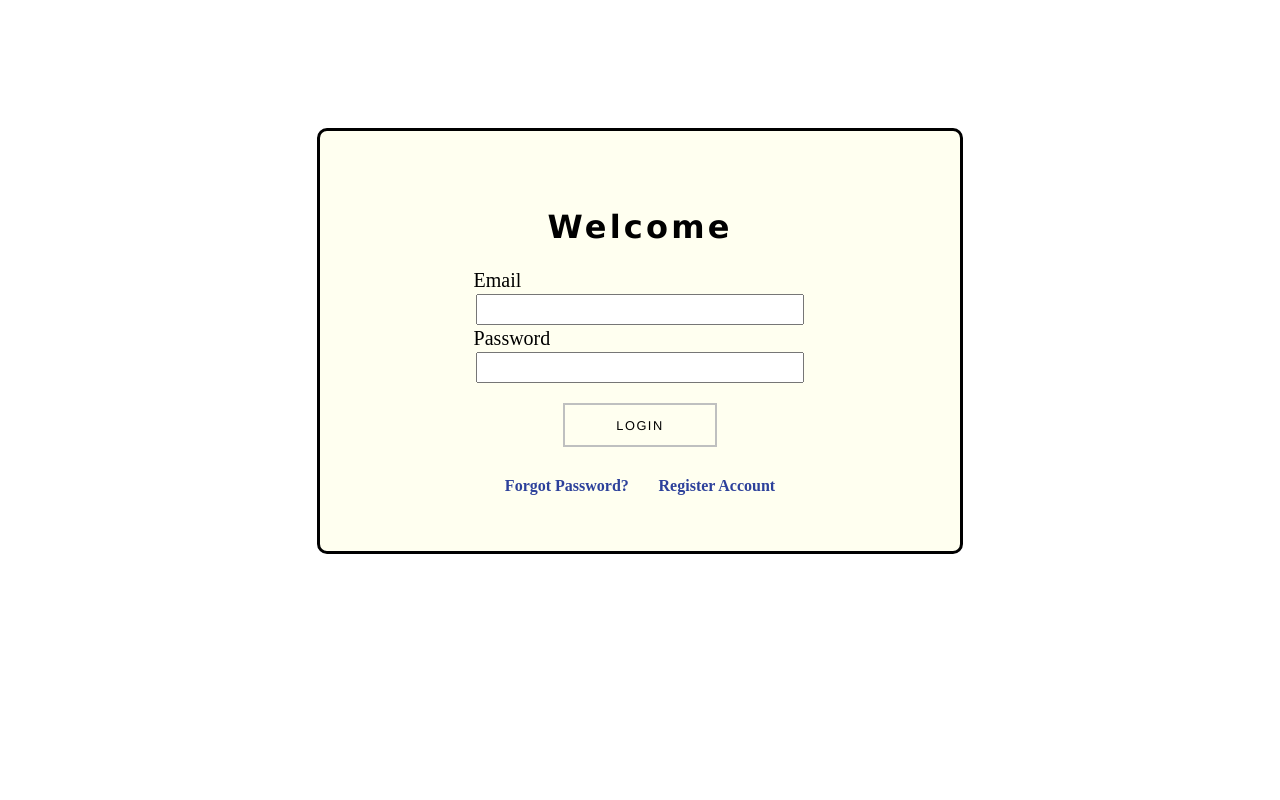
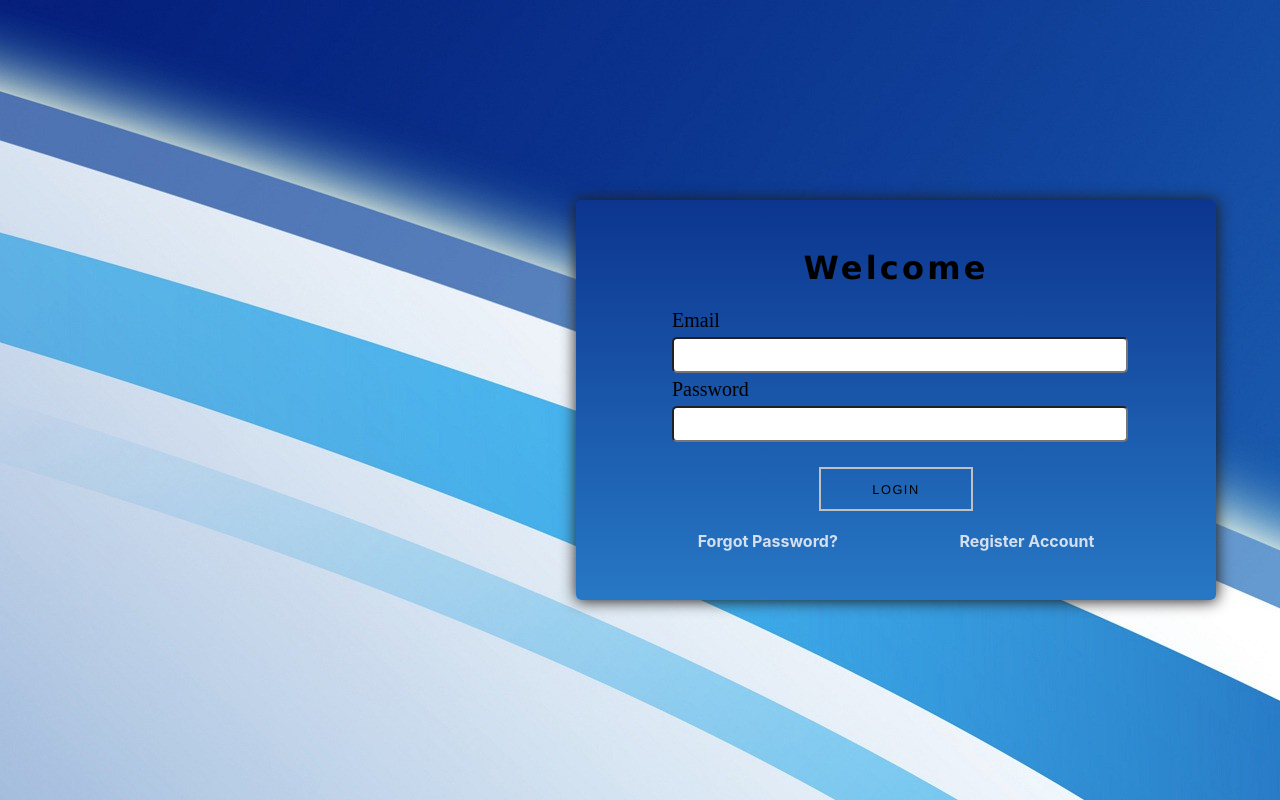
Before and after one commit to Faizan-ah/INVESCO, a React (Create React App) app in the folder client/: page /login in a window 1280 px wide. Built offline with nearby package versions, Linux system fonts and the light colour scheme; no server answers; a web font is replaced by a local one.

Commit message:
updated login/signup

```diff
--- a/client/src/Components/ForgotPassword.js
+++ b/client/src/Components/ForgotPassword.js
@@ -49,7 +49,7 @@ export class ForgotPassword extends Component {
     render() {
         return (
             <div class="fgp-main" >
-                <form method="post" class="loginForm" >
+                <form method="post" class="fgpForm" >
                     <div class='fgpData'>
                         <h1>Password Reset</h1>
                         <label for="email">Enter Email</label>
--- a/client/src/Login.js
+++ b/client/src/Login.js
@@ -1,7 +1,6 @@
 import React, { Component } from 'react'
 import { Link,withRouter } from 'react-router-dom';
 import './StyleSheets/Login.css'
-
 import { connect } from 'react-redux';
 import fire from './config/fire'
 export class Login extends Component {
@@ -97,16 +96,21 @@ export class Login extends Component {
         // }
         this.printRedux()
         return (
-
+           <div className='asdasd'>
             <div class="login-main" >
                 <form method="post" class="loginForm" >
                     <div class='loginData'>
-                        <h1 style={{fontStyle:'normal'}}>Welcome</h1>
-                        <label for="email">Email</label>
-                        <input type="email" name="signInEmail" value = {this.state.signInEmail} id="email" onChange={this.onChange} required></input>
-                        <label for="password">Password</label>
-                        <input type="password" name="signInPassword" value = {this.state.signInPassword} id="password" onChange={this.onChange} required></input>
-                        <span className="error-display-login">{this.state.inputError}</span>
+                        <h1 style={{fontStyle:'normal', marginTop:'0px'}}>Welcome</h1>
+                        <div className='loginInputs'>
+                            <label for="email">Email</label>
+                            <input type="email" name="signInEmail" value = {this.state.signInEmail} id="email" onChange={this.onChange} required></input>
+                            <label for="password">Password</label>
+                            <input type="password" name="signInPassword" value = {this.state.signInPassword} id="password" onChange={this.onChange} required></input>
+                        </div>
+                        <div className="error-display-login">
+                        <span >{this.state.inputError}</span>
+                        </div>
+
                         <div>
                             <div class="button" id="button-login" onClick = {this.onSignin}>
                                 <div id="circle"></div>
@@ -124,7 +128,7 @@ export class Login extends Component {
 
 
             </div>
-
+            </div>
         )
     }
 }
--- a/client/src/Signup.js
+++ b/client/src/Signup.js
@@ -184,8 +184,37 @@ export class Signup extends Component {
                     <form class="signupForm">
 
                         <h1>Welcome</h1>
+                        <div className='signupData'>
+                            <label for="fname">First Name</label>
+                            <input type="text" id="fname" name="signUpFirstName" value={signUpFirstName} onChange={this.onChange.bind(this)} required></input>
+                            <div className="error-display">
+                                <span>{this.state.fnameError}</span>
+                            </div>
 
-                        <div class='signupDataRow1'>
+                            <label for="lname">Last Name</label>
+                            <input type="text" id="lname" name="signUpLastName" value={signUpLastName} onChange={this.onChange} ></input>
+                            <div className="error-display">
+                                <span className="error-display">{this.state.lnameError}</span>
+                            </div>
+
+                            <label for="email">Email</label>
+                            <input ref={focusInput =>{this.signUpEmail = focusInput}} type="email" id="email" name="signUpEmail" value={signUpEmail} onChange={this.onChange} required></input>
+                            <div className="error-display">
+                                <span className="error-display">{this.state.emailError}</span>
+                            </div>
+
+                            <label for="password">Password</label>
+                            <input type="password" id="password" name="signUpPassword" value={signUpPassword} onChange={this.onChange} required></input>
+                            <div className="error-display">
+                                <span className="error-display">{this.state.passwordError}</span>
+                            </div>
+
+                            <label for="cpassword">Confirm Password</label>
+                            <input type="password" id="cpassword" name="signUpConfirmPassword" value={signUpConfirmPassword} onChange={this.onChange} ></input>
+                        </div>
+
+
+                        {/* <div class='signupDataRow1'>
                             <div class='signupDataRow1Col1'>
                                 <label for="fname">First Name</label>
                                 <input type="text" id="fname" name="signUpFirstName" value={signUpFirstName} onChange={this.onChange.bind(this)} required></input>
@@ -216,16 +245,21 @@ export class Signup extends Component {
                                 <label for="cpassword">Confirm Password</label>
                                 <input type="password" id="cpassword" name="signUpConfirmPassword" value={signUpConfirmPassword} onChange={this.onChange} ></input>
                             </div>
+                        </div> */}
+                        <div class="checkbox">
+                            <input type='checkbox' id='termsCond' defaultChecked={this.state.checked} value={checked} onChange={this.onChangeCheckbox} required></input>
+                            <label class="terms" for='termsCond'>Do you agree to our <a id="termsLink" href="#">Terms</a> and <a id="ppLink" href="#">Privacy Policy</a>?</label>
                         </div>
-                        <div class="hel">
-                        <input type='checkbox' id='termsCond' defaultChecked={this.state.checked} value={checked} onChange={this.onChangeCheckbox} required></input>
-                        <label class="terms" for='termsCond'>Do you agree to our <a id="termsLink" href="#">Terms</a> and <a id="ppLink" href="#">Privacy Policy</a>?</label>
-                        </div>
-                        <div class="button" id="button-signup" style={buttonStyle} onClick={this.onSignup}>
+                        {/* <div class="button" id="button-signup" style={buttonStyle} onClick={this.onSignup}>
                             <div id="circle"></div>
                             <a href="#">SIGNUP</a>
+                        </div> */}
+                        <div>
+                            <div class="button" id="button-login" style={buttonStyle} onClick = {this.onSignup}>
+                                <div id="circle"></div>
+                                <p>SIGNUP</p>
+                            </div>
                         </div>
-
                         <div class="logLink">
                             <Link id="loginLink" to="/login">Already have an account?</Link>
                         </div>
--- a/client/src/StyleSheets/ForgotPassword.css
+++ b/client/src/StyleSheets/ForgotPassword.css
@@ -1,15 +1,24 @@
 
 .fgpData{
     background-color: ivory;
-    height: 300px;
+    height: 100%;
     border-radius: 10px;
     min-width: 30%;
     text-align: center;
     display: flex;
     flex-direction: column;
-    border: 1px solid black;
+    /* border: 1px solid black; */
 }
-
+.fgpForm{
+    width: 30%;
+    /* height: 60%; */
+    margin-left: auto;
+    margin-right: auto;
+    box-shadow: 0.5px 0.5px 15px 0.5px #1d1d1d;
+    border-radius: 10px;
+    margin-top: 5%;
+    /* background: linear-gradient(to bottom, #0c358f 0%, #287ac6 103%); */
+}
 .fgpData input{
     margin-top: 10px;
     height: 25px;
@@ -44,6 +53,7 @@
     width: 70%;
     margin-left: auto;
     margin-right: auto;
+    margin-bottom: 10px;
 }
 
 .fgp-links a{
@@ -54,11 +64,17 @@
 
 @media only screen and (max-width: 1280px) {
     .fgpData{
-        width: 60%;
+        min-width: 100%;
+    }
+    .fgpData input{
+        width: 80%;
     }
 }
 @media only screen and (max-width: 768px) {
     .fgpData{
-        width: 90%;
+        min-width: 100%;
+    }
+    .fgpData input{
+        width: 80%;
     }
 }
--- a/client/src/StyleSheets/Login.css
+++ b/client/src/StyleSheets/Login.css
@@ -1,80 +1,77 @@
-body, .login-main{
-    /* background-color: #0c2d33; */
-    background-color:#fff;
-    height: 100%;
+.login-main{
+    background-image: url('./images/bg.jfif');
+    height: 100vh;
+    width: 100vw;
+    display: flex;
+    align-items: center;
+}
+.loginForm{
+    width: 30%;
+    /* border: 1px solid black; */
+    margin-left: auto;
+    margin-right: 5%;
+    border-radius: 5px;
+    height: 50%;
+    box-shadow: 0.5px 0.5px 15px 0.5px #1d1d1d;
+    display: flex;
+    align-items: center;
+    background: linear-gradient(to bottom, #0c358f 0%, #287ac6 103%);
+}
+.loginData{
     width: 100%;
-
 }
-
 .loginData h1{
+    text-align: center;
     font-style: italic;
     letter-spacing: 0.2pc;
     font-family: 'Lucida Sans', 'Lucida Sans Regular', 'Lucida Grande', 'Lucida Sans Unicode', Geneva, Verdana, sans-serif  ;
 }
-  .loginForm{
-      display: flex;
-      justify-content: center;
-      margin-top: 5%;
+.loginInputs{
+    /* display: flex; */
+    /* flex-direction: column; */
     font-family: 'Ralway';
+    width: 70%;
+    margin-left: auto;
+    margin-right: auto;
+    /* border: 2px solid green; */
+    /* flex-wrap: wrap; */
+}
 
+.loginInputs input{
+    width: 100%;
+    height: 30px;
+    border-radius: 5px;
+    margin-bottom: 5px;
+    margin-top: 5px;
 }
-    .loginData{
-      display: flex;
-      flex-direction: column;
-      justify-content:center;
-      align-items: center;
-      height: 420px;
-      width:30%;
-      border-bottom-color: transparent;
-      background-color: ivory;
-      border-radius: 10px;
-      border: 3px solid black;
-    }
-    .loginData label{
-      /*border: 4px solid black;*/
+
+.loginInputs label{
     font-size: 20px;
       display: table-row;
-      align-self: flex-start;
-      margin-left:24% ;
       padding-top: 2px;
       padding-bottom: 2px;
 }
 
-    .loginData input{
-      height: 25px;
-      width: 50%;
-    }
-
-  .links{
-      display: flex;
-      justify-content: space-around;
-      width: 300px;
-      border-top-color: transparent;
-      margin-top: 10px;;
-      background-color: ivory;
-
-  }
-
-  .links a{
-    text-decoration: none;
-    color:#2d419b;
-    font-weight: bold;
-  }
-  #fpass:hover{
-    color:cadetblue;
-    text-decoration: underline;
-  }
-  #regAcc:hover {
-    color:cadetblue;
-    text-decoration: underline;
+.error-display-login{
+    color: red;
+    text-align: center;
+    margin-left: auto;
+    margin-right: auto;
+    font-size: large;
+    font-weight:500;
+    width:60%;
   }
 
   .button {
-    display: inline-flex;
+    /* display: inline-flex; */
+    text-align: center;
     height: 40px;
     width: 150px;
+    margin-left: auto;
+    margin-right: auto;
     border: 2px solid #BFC0C0;
-    margin: 20px 20px 20px 20px;
+    margin-top: 20px;
+    margin-bottom: 20px;
     text-transform: uppercase;
     text-decoration: none;
     font-size: .8em;
@@ -118,30 +115,42 @@ body, .login-main{
     left: -70px;
   }
 
-  #button-3:hover p {
-    color: #2D3142;
+  .links a{
+    text-decoration: none;
+    /* color:#2d419b; */
+    color:#d5dfee;
+    font-weight: bold;
   }
+  #fpass:hover{
+    color:cadetblue;
+    text-decoration: underline;
+  }
+  #regAcc:hover {
+    color:cadetblue;
+    text-decoration: underline;
+  }
+  .links{
+    display: flex;
+    justify-content: space-evenly;
+    margin-top: 10px;
+    /* background-color: ivory; */
 
-  .error-display-login{
-    color: red;
-    text-align: center;
-    /* border: 1px solid black; */
-    margin-right: 12px;
-    width:200px;
 }
 @media only screen and (max-width: 1280px) {
     .loginForm{
-      margin-top: 10%;
+        width:50%;
     }
     .loginData{
-      width: 50%;
+      width: 100%;
     }
   }
   @media only screen and (max-width: 768px) {
     .loginForm{
-      margin-top: 20%;
+        width:70%;
+        margin-right: auto;
+        margin-left: auto;
     }
     .loginData{
-      width: 95%;
+      width: 100%;
     }
   }
--- a/client/src/StyleSheets/Signup.css
+++ b/client/src/StyleSheets/Signup.css
@@ -1,184 +1,55 @@
-body, .signup-main{
-    /* background-color:  #0c2d33; */
-    background-color: #fff;
-    /* height: 100%;
-    width: 100%; */
-    align-content: center;
+.signup-main{
+    background-image: url('./images/bg.jfif');
+    height: 100vh;
+    width: 100vw;
+    display: flex;
+    align-items: center;
+
+}
+
+.signupForm{
+    width: 30%;
+    /* height: 60%; */
+    margin-left: auto;
+    margin-right: 5%;
+    box-shadow: 0.5px 0.5px 15px 0.5px #1d1d1d;
+    background: linear-gradient(to bottom, #0c358f 0%, #287ac6 103%);
 }
 .signupForm h1{
     text-align: center;
-    letter-spacing: 0.1pc;
+    font-style: italic;
+    letter-spacing: 0.2pc;
     font-family: 'Lucida Sans', 'Lucida Sans Regular', 'Lucida Grande', 'Lucida Sans Unicode', Geneva, Verdana, sans-serif  ;
 }
-  .signupForm{
-    display: flex;
-    flex-direction: column;
-    justify-content: center;
-    width: 40%;
+.signupData{
+    font-family: 'Ralway';
+    width: 70%;
+    margin-left: auto;
     margin-right: auto;
-    margin-left: auto;
-    margin-top: 10%;
-    font-family: 'Ralway';
-    background-color: ivory;
-    border-radius: 10px;
-    align-content: center;
-    border: 3px solid black;
-    padding-bottom: 10px;
-  }
-  .signupDataRow1{
-
-      float: left;
-      height:100%;
-      width:100%;
-
-      padding-left: 20%;
-  }
-  .signupDataRow3{
-      float: left;
-      height:100%;
-      width:100%;
-
-      padding-left: 20%;
-  }
-/*
-  .signupDataRow1,.signupDataRow2,.signupDataRow3{
-      display: flex;
-      flex-direction: row;
-      justify-content:center;
-
-      border-bottom-color: transparent;
-      background-color: ivory;
-      margin-left: 8%;
-  } */
-  .signupDataRow1Col1,.signupDataRow1Col2,.signupDataRow2Col1,.signupDataRow2Col2,.signupDataRow3Col1,.signupDataRow3Col2{
-    float: left;
-    display: flex;
-    flex-direction: column;
 
 }
-  .signupDataRow1Col2,.signupDataRow3Col2{
-    margin-left: 8%;
+.signupData label{
+    font-size: 20px;
 }
-
-  .signupDataRow2Col2{
-    margin-left: 20%;
-    text-align:left;
-    /* border: 1px solid black; */
+.signupData input{
     width: 100%;
-
+    height: 30px;
+    border-radius: 5px;
+    margin-bottom: 5px;
+    margin-top: 5px;
 }
-
-  .signupForm label{
-      /*border: 4px solid black;*/
+.checkbox{
+    width: 75%;
+    text-align: center;
+    margin-left: auto;
+    margin-right: auto;
     font-size: 20px;
-      padding-top: 2px;
-      padding-bottom: 2px;
-  }
-  .tac {
-      width: 100%;
-      padding: 10px;
-      text-align: center;
-      margin: 0 auto;
-
-  }
-
-
-  /*
-  .signupDataRow4>div>label{
-      font-size: 20px;
-      padding-top: 2px;
-      padding-bottom: 2px;
-  }
-  */
-  #termsCond{
-    height: 18px;
-    width: 20px;
-    margin-left: 26%;
-    margin-top: 20px;
-
-  }
-  .terms{
-    float: right;
-    width: 50%;
-    margin-top: 17px;
-  }
-  .hel{
-    display: flex;
-    flex-direction: row;
-    width:100%;
-  }
-  .signupForm input{
-      height: 25px;
-      /* width: 110%; */
-      width:100%;
-  }
-
-  .signupDataRow2Col2 input{
-    width: 60.5%;
-
-  }
-  .signupDataRow3Col2 {
-    width: 50%;
-  }
-  .signupDataRow3Col2 input{
-    width:52%;
-  }
-
-  .button {
-    display: inline-flex;
-    height: 40px;
-    width: 150px;
-    border: 2px solid #BFC0C0;
-    margin: 20px 20px 20px 20px;
-    text-transform: uppercase;
-    text-decoration: none;
-    font-size: .8em;
-    letter-spacing: 1.5px;
-    align-items: center;
-    justify-content: center;
-    overflow: hidden;
-    align-self:center;
-  }
-  #button-signup {
-    position: relative;
-    overflow: hidden;
-    cursor: pointer;
-  }
-
-  #button-signup a {
-    font-family: "Helvetica";
-    position: relative;
-    transition: all .45s ease-Out;
-    text-decoration: none;
-    color: black;
-  }
-  #circle {
-    width: 0%;
-    height: 0%;
-    opacity: 0;
-    line-height: 40px;
-    border-radius: 50%;
-    background: #BFC0C0;
-    position: absolute;
-    transition: all .5s ease-Out;
-    top: 20px;
-    left: 70px;
-  }
-  #button-signup:hover #circle {
-    width: 200%;
-    height: 500%;
-    opacity: 1;
-    top: -70px;
-    left: -70px;
-  }
-
-  #button-3:hover a {
-    color: #2D3142;
 }
 
   .terms a{
     text-decoration: none;
-    color:#2d419b;
+    /* color:#2d419b; */
+    color:#A3BBDD;
   }
   #termsLink:hover{
     color:cadetblue;
@@ -191,85 +62,48 @@ body, .signup-main{
   .logLink{
     text-align: center;
     font-weight: bold;
+    margin-bottom: 20px;
   }
   #loginLink{
     text-decoration: none;
-    color:#2d419b;
+    /* color:#2d419b; */
+    color:#d5dfee;
   }
   #loginLink:hover{
     color:cadetblue;
     text-decoration: underline;
   }
+  .signupData span{
+    color: red;
+    text-align: center;
+    width:20px;
+}
 
-  .error-display{
-    color: red;
-    text-align: left;
-    /* border: 1px solid black; */
-    margin-left: 2px;
-    width:200px;
+@media only screen and (max-width: 1280px) {
+    .signupForm{
+        width:40%;
     }
-@media only screen and (max-width: 1780px) {
-  /* For mobile phones: */
-  [class*="signupForm"] {
+    .signupData{
+      width: 60%;
+    }
+  }
+  @media only screen and (max-width: 903px) {
+    .signupForm{
+        width:60%;
+        /* margin-right: auto;
+        margin-left: auto; */
+    }
+    .signupData{
       width: 70%;
-    margin-right: auto;
-    margin-left: auto;
-    margin-top: 40px;
-  }
-  [class*="signupDataRow1"] {
-    width: 70%;
-    float: none;
-    margin-left: 3%;
-  }
-  [class*="signupDataRow2"] {
-    width: 46.2%;
-    margin-left: 17.1%;
-  }
-  [class*="signupDataRow3"] {
-    width: 70%;
-    float: none;
-    margin-left: 3%;
-  }
-  .signupDataRow2Col2 input{
-    width:230%;
-  }
-  .signupDataRow3Col2 input{
-    width:100%;
-  }
-  .hel{
-    margin-right: 17%;
-    margin-left: 6%;
     }
   }
   @media only screen and (max-width: 768px) {
-  /* For mobile phones: */
-  [class*="signupForm"] {
-    width: 90%;
+    .signupForm{
+        width:80%;
         margin-right: auto;
         margin-left: auto;
     }
-  [class*="signupDataRow1"] {
+    .signupData{
       width: 70%;
-    float: none;
-    margin-left: 3%;
-  }
-  [class*="signupDataRow2"] {
-    width: 46.2%;
-    margin-left: 17.3%;
-  }
-  [class*="signupDataRow3"] {
-    width: 70%;
-    float: none;
-    margin-left: 3%;
-  }
-  .signupDataRow2Col2 input{
-    width:230%;
-  }
-  .signupDataRow3Col2 input{
-    width:100%;
-  }
-  .hel{
-    width: 100%;
-    margin-left: 1%;
     }
   }
```
Also changed, not shown: client/src/StyleSheets/images/bg.jfif (added), 1 other file (tests, documents, lock files or other folders). Lines whose indentation alone changed are shown as unchanged.
